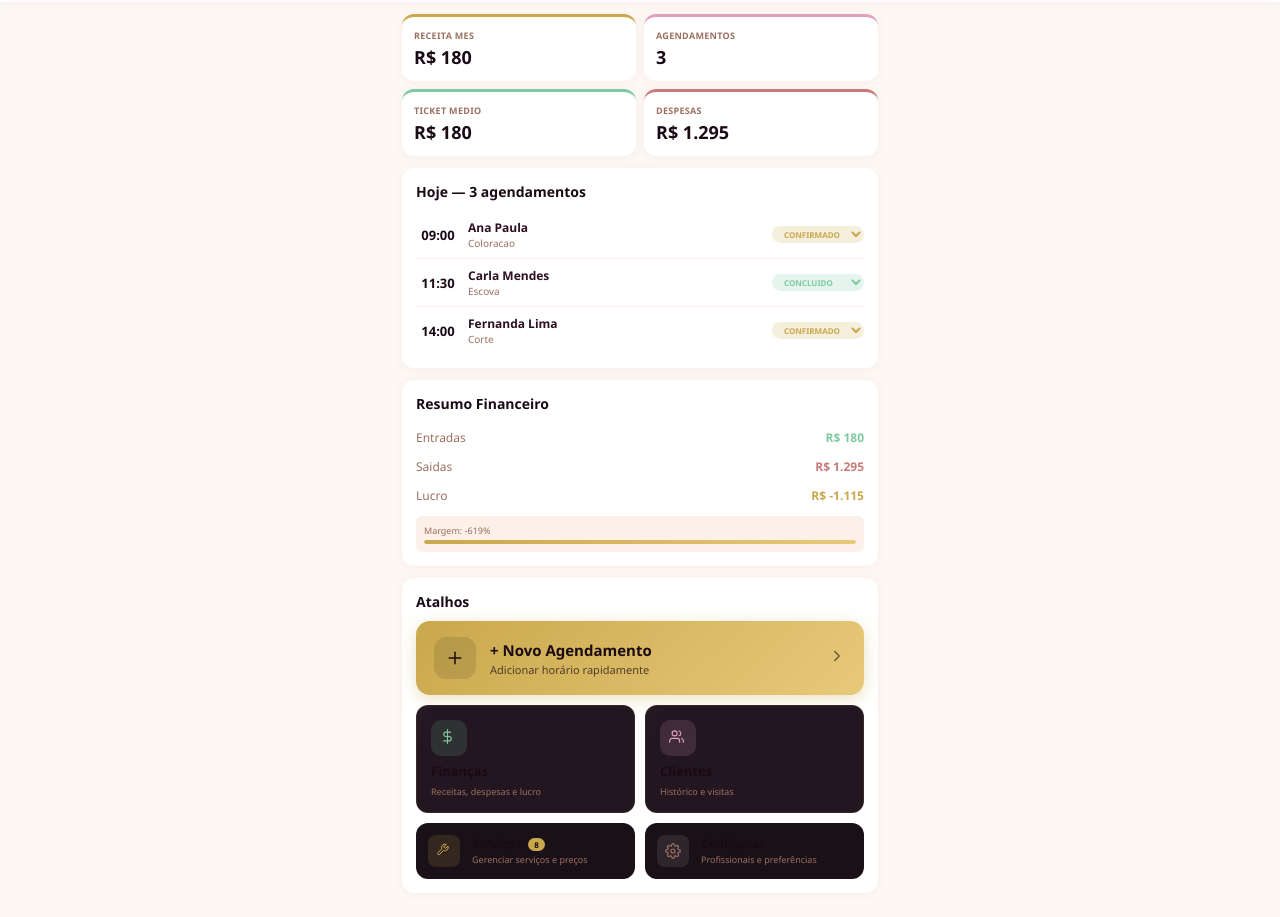
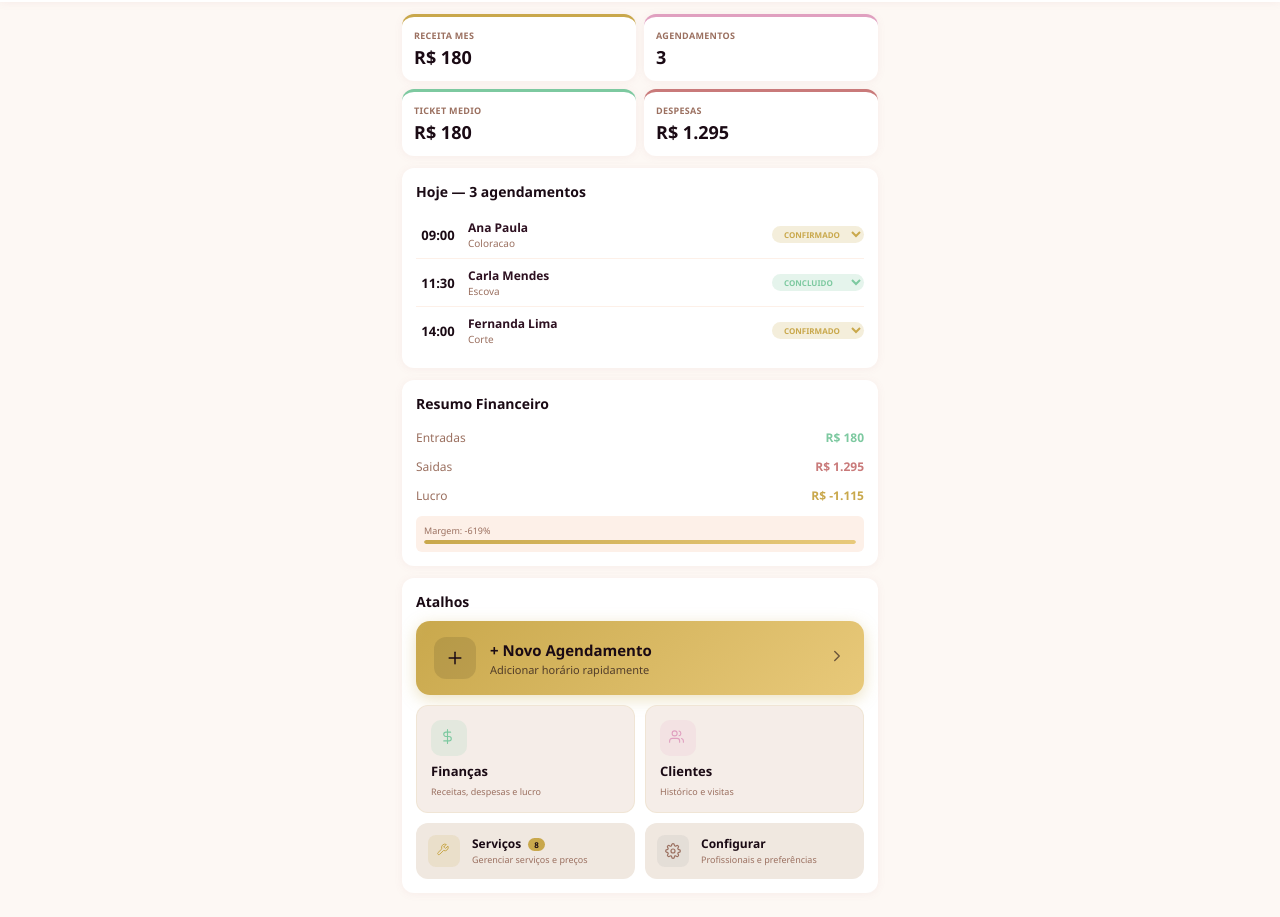
Before and after one commit to miguelmartinssilva/salao-app, a plain HTML site: page index.html in a window 1280 px wide. Shown: the part 111-1028 px from the top of the page. Drawn offline with Linux system fonts and the light colour scheme.

Commit message:
Corrige atalhos: botoes adaptam ao tema claro/escuro via CSS vars

```diff
--- a/index.html
+++ b/index.html
@@ -10,8 +10,8 @@
 <title>Studio Glamour</title>
 <style>
 *{margin:0;padding:0;box-sizing:border-box;-webkit-tap-highlight-color:transparent}
-:root{--gold:#c9a84c;--gold-light:#e8c97a;--dark:#1a0a14;--dark2:#2d1020;--rose:#fdf8f4;--rose2:#fdf0e8;--text:#9b7060;--green:#7dc9a0;--red:#c97a7a;--pink:#e0a0c0;--bg:#fdf8f4;--card:#fff;--card-border:#fdf0e8;--input-bg:#fdf8f4;--shadow:rgba(180,100,120,.08);--text-primary:#1a0a14;--text-secondary:#2d1020}
-.dark{--dark:#e8dcd4;--dark2:#d4c8c0;--rose:#1a0a14;--rose2:#2d1020;--text:#f0e8d8;--bg:#0e0a0c;--card:#1a0a14;--card-border:#2d1020;--input-bg:#2d1020;--shadow:rgba(0,0,0,.3);--text-primary:#f0e8d8;--text-secondary:#e8dcd4}
+:root{--gold:#c9a84c;--gold-light:#e8c97a;--dark:#1a0a14;--dark2:#2d1020;--rose:#fdf8f4;--rose2:#fdf0e8;--text:#9b7060;--green:#7dc9a0;--red:#c97a7a;--pink:#e0a0c0;--bg:#fdf8f4;--card:#fff;--card-border:#fdf0e8;--input-bg:#fdf8f4;--shadow:rgba(180,100,120,.08);--text-primary:#1a0a14;--text-secondary:#2d1020;--sec-bg:#f5ede8;--sec-border:rgba(201,168,76,.12);--ter-bg:#f0e8e0}
+.dark{--dark:#e8dcd4;--dark2:#d4c8c0;--rose:#1a0a14;--rose2:#2d1020;--text:#f0e8d8;--bg:#0e0a0c;--card:#1a0a14;--card-border:#2d1020;--input-bg:#2d1020;--shadow:rgba(0,0,0,.3);--text-primary:#f0e8d8;--text-secondary:#e8dcd4;--sec-bg:#231620;--sec-border:rgba(201,168,76,.12);--ter-bg:#1a1118}
 body{font-family:'Segoe UI',system-ui,-apple-system,sans-serif;background:var(--bg);color:var(--text-primary);overflow-x:hidden;transition:background .3s,color .3s}
 input,select,button,textarea{font-family:inherit;font-size:inherit}
 .header{background:linear-gradient(160deg,var(--dark),var(--dark2));padding:12px 14px;display:flex;justify-content:space-between;align-items:center;position:sticky;top:0;z-index:100;box-shadow:0 2px 12px rgba(0,0,0,.25)}
@@ -89,14 +89,14 @@ input,select,button,textarea{font-family:inherit;font-size:inherit}
 .shortcut-primary .s-arrow{font-size:18px;opacity:.6}
 .shortcut-primary::after{content:'';position:absolute;top:0;left:-50%;width:50%;height:100%;background:linear-gradient(90deg,transparent,rgba(255,255,255,.15),transparent);transform:skewX(-25deg);transition:left .4s}
 .shortcut-primary:active::after{left:150%}
-.shortcut-secondary{display:flex;flex-direction:column;align-items:flex-start;gap:6px;background:#231620;border:1px solid rgba(201,168,76,.12);border-radius:12px;padding:14px;cursor:pointer;text-align:left;transition:transform .15s;position:relative;overflow:hidden}
+.shortcut-secondary{display:flex;flex-direction:column;align-items:flex-start;gap:6px;background:var(--sec-bg);border:1px solid var(--sec-border);border-radius:12px;padding:14px;cursor:pointer;text-align:left;transition:transform .15s,background .3s,border-color .3s;position:relative;overflow:hidden}
 .shortcut-secondary:active{transform:scale(.97)}
 .shortcut-secondary::after{content:'';position:absolute;top:0;left:-50%;width:50%;height:100%;background:linear-gradient(90deg,transparent,rgba(255,255,255,.04),transparent);transform:skewX(-25deg);transition:left .4s}
 .shortcut-secondary:active::after{left:150%}
 .shortcut-secondary .s-icon{width:36px;height:36px;border-radius:10px;display:flex;align-items:center;justify-content:center;flex-shrink:0}
 .shortcut-secondary .s-label{font-size:13px;font-weight:700;color:var(--text-primary)}
 .shortcut-secondary .s-hint{font-size:9px;color:var(--text);line-height:1.3}
-.shortcut-tertiary{display:flex;align-items:center;gap:12px;background:#1a1118;border:none;border-radius:12px;padding:12px;cursor:pointer;text-align:left;transition:transform .15s;position:relative;overflow:hidden}
+.shortcut-tertiary{display:flex;align-items:center;gap:12px;background:var(--ter-bg);border:none;border-radius:12px;padding:12px;cursor:pointer;text-align:left;transition:transform .15s,background .3s;position:relative;overflow:hidden}
 .shortcut-tertiary:active{transform:scale(.97)}
 .shortcut-tertiary::after{content:'';position:absolute;top:0;left:-50%;width:50%;height:100%;background:linear-gradient(90deg,transparent,rgba(255,255,255,.03),transparent);transform:skewX(-25deg);transition:left .4s}
 .shortcut-tertiary:active::after{left:150%}
@@ -366,8 +366,8 @@ function renderDashboard(entradas,saidas,lucro,todayAppts,s){
         <div style="height:4px;background:var(--card-border);border-radius:4px;overflow:hidden"><div style="height:100%;width:${Math.min(margem,100)}%;background:linear-gradient(90deg,var(--gold),var(--gold-light));border-radius:4px"></div></div>
       </div>
     </div>
-    <div class="card" style="background:${dark()?'#0e0a0c':'var(--card)'};border:${dark()?'1px solid rgba(201,168,76,0.08)':'none'}">
-      <div class="card-title" style="color:${dark()?'#f0e8d8':'var(--text-primary)'}">Atalhos</div>
+    <div class="card">
+      <div class="card-title">Atalhos</div>
       <div class="shortcuts-grid">
         <button class="shortcut-primary" onclick="startBooking()">
           <div class="s-icon">${svg(I.plus,20)}</div>
```
